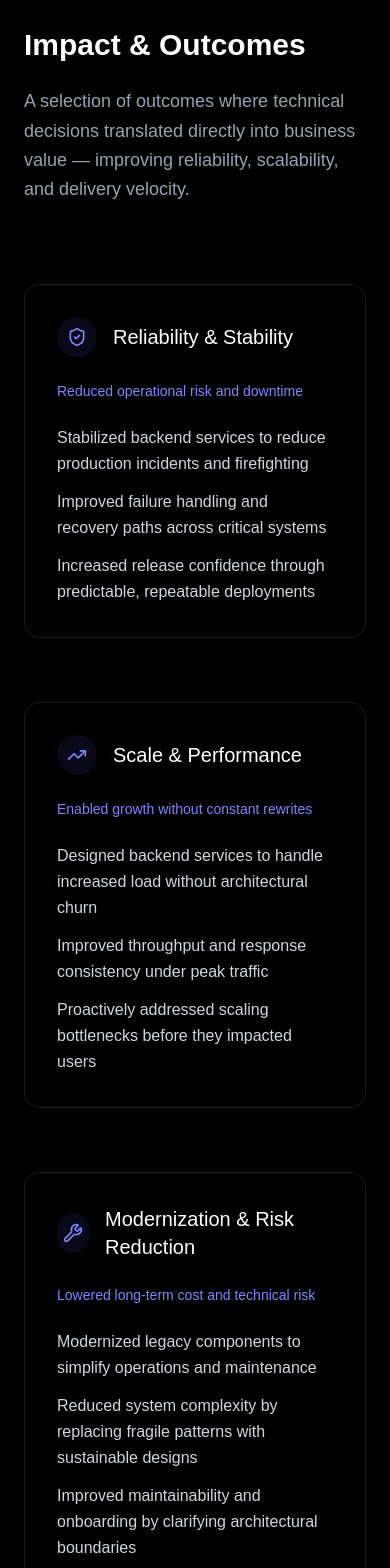
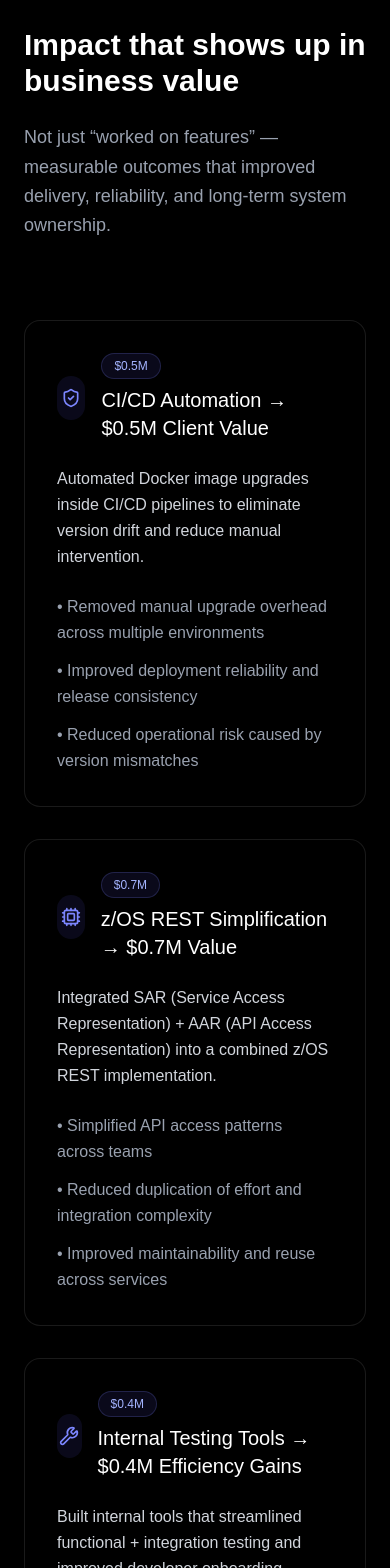
Before and after one commit to MohanaSaravananKumaresan/myportfolio, a Next.js app: page / in a window 390 px wide. Shown: the part 2640-4208 px from the top of the page. Built offline with nearby package versions, Linux system fonts and the light colour scheme.

Commit message:
Phase 3.1

```diff
--- a/app/page.tsx
+++ b/app/page.tsx
@@ -3,6 +3,7 @@ import Hero from "@/components/Hero";
 import About from "@/components/About";
 import Achievements from "@/components/Achievements";
 import Work from "@/components/Work";
+import Credentials from "@/components/Credentials";
 import Section from "@/components/Section";
 
 export default function Home() {
@@ -22,34 +23,8 @@ export default function Home() {
             {/* 3) WORK */}
             <Work />
 
-            {/* 4) CERTIFICATIONS + EDUCATION */}
-            <Section id="credentials" title="Certifications & Education" subtle>
-                <div className="space-y-10 text-gray-300 leading-relaxed">
-                    <div>
-                        <h3 className="text-xl font-medium mb-2">Certifications</h3>
-                        <p className="text-gray-400">
-                            (You’ll add your certifications here — we will format this premium later.)
-                        </p>
-                    </div>
-
-                    <div>
-                        <h3 className="text-xl font-medium mb-2">Education</h3>
-                        <p className="text-gray-400">
-                            (You’ll add your education details here — we will format this premium later.)
-                        </p>
-                    </div>
-
-                    {/* Next anchor */}
-                    <div className="mt-16 flex justify-center">
-                        <a
-                            href="#contact"
-                            className="text-sm text-gray-500 hover:text-indigo-400 transition"
-                        >
-                            Next: Contact ↓
-                        </a>
-                    </div>
-                </div>
-            </Section>
+            {/* 4) CREDENTIALS */}
+            <Credentials />
 
             {/* 5) CONTACT */}
             <Section id="contact" title="Let’s Talk" subtle>
--- a/components/Achievements.tsx
+++ b/components/Achievements.tsx
@@ -1,62 +1,107 @@
 "use client";
 
-import {
-    ShieldCheck,
-    TrendingUp,
-    Wrench,
-    Rocket,
-    ArrowDown,
-} from "lucide-react";
+import { ArrowDown, Award, Bot, Code2, Cpu, ShieldCheck, Wrench } from "lucide-react";
 
 type AchievementItem = {
     title: string;
     icon: any;
-    businessValue: string;
-    points: string[];
+    value: string;
+    description: string;
+    highlights: string[];
 };
 
 const ACHIEVEMENTS: AchievementItem[] = [
     {
-        title: "Reliability & Stability",
+        title: "CI/CD Automation → $0.5M Client Value",
         icon: ShieldCheck,
-        businessValue: "Reduced operational risk and downtime",
-        points: [
-            "Stabilized backend services to reduce production incidents and firefighting",
-            "Improved failure handling and recovery paths across critical systems",
-            "Increased release confidence through predictable, repeatable deployments",
+        value: "$0.5M",
+        description:
+            "Automated Docker image upgrades inside CI/CD pipelines to eliminate version drift and reduce manual intervention.",
+        highlights: [
+            "Removed manual upgrade overhead across multiple environments",
+            "Improved deployment reliability and release consistency",
+            "Reduced operational risk caused by version mismatches",
         ],
     },
     {
-        title: "Scale & Performance",
-        icon: TrendingUp,
-        businessValue: "Enabled growth without constant rewrites",
-        points: [
-            "Designed backend services to handle increased load without architectural churn",
-            "Improved throughput and response consistency under peak traffic",
-            "Proactively addressed scaling bottlenecks before they impacted users",
+        title: "z/OS REST Simplification → $0.7M Value",
+        icon: Cpu,
+        value: "$0.7M",
+        description:
+            "Integrated SAR (Service Access Representation) + AAR (API Access Representation) into a combined z/OS REST implementation.",
+        highlights: [
+            "Simplified API access patterns across teams",
+            "Reduced duplication of effort and integration complexity",
+            "Improved maintainability and reuse across services",
         ],
     },
     {
-        title: "Modernization & Risk Reduction",
+        title: "Internal Testing Tools → $0.4M Efficiency Gains",
         icon: Wrench,
-        businessValue: "Lowered long-term cost and technical risk",
-        points: [
-            "Modernized legacy components to simplify operations and maintenance",
-            "Reduced system complexity by replacing fragile patterns with sustainable designs",
-            "Improved maintainability and onboarding by clarifying architectural boundaries",
+        value: "$0.4M",
+        description:
+            "Built internal tools that streamlined functional + integration testing and improved developer onboarding.",
+        highlights: [
+            "Faster validation cycles and more predictable test execution",
+            "Lower effort for new developers to adopt the workflow",
+            "Improved confidence in changes before release",
         ],
     },
     {
-        title: "Delivery & Execution Excellence",
-        icon: Rocket,
-        businessValue: "Faster delivery with controlled change",
-        points: [
-            "Strengthened CI/CD pipelines to reduce release friction and regressions",
-            "Shortened feedback loops between development and production",
-            "Enabled teams to ship changes more frequently with higher confidence",
+        title: "AI-Assisted Testing → Higher Developer Productivity",
+        icon: Bot,
+        value: "AI",
+        description:
+            "Integrated GitHub Copilot Chat into test automation workflows for faster debugging and test generation.",
+        highlights: [
+            "Enabled intelligent test case generation",
+            "Reduced manual effort in debugging and code writing",
+            "Improved test coverage through faster iteration",
+        ],
+    },
+    {
+        title: "Code Quality Automation → $0.4M Delivery Value",
+        icon: Code2,
+        value: "$0.4M",
+        description:
+            "Created additional Gradle Spotless scripts for automated formatting + verification across teams.",
+        highlights: [
+            "Consistent coding standards with automated enforcement",
+            "Reduced review overhead and formatting noise",
+            "Improved delivery speed with fewer avoidable iterations",
+        ],
+    },
+    {
+        title: "Awards & Recognition",
+        icon: Award,
+        value: "USAA",
+        description:
+            "Recognized for innovation and efficiency improvements in secure application development.",
+        highlights: [
+            "USAA ‘Excellence Award’",
+            "USAA ‘4ward Award’",
+            "Consistent recognition for impact-driven engineering",
         ],
     },
 ];
+
+function ValueChip({ text }: { text: string }) {
+    return (
+        <span
+            className="
+        inline-flex items-center
+        px-3 py-1
+        rounded-full
+        text-xs font-medium
+        bg-indigo-500/10
+        text-indigo-300
+        border border-indigo-400/20
+      "
+        >
+      {text}
+    </span>
+    );
+}
 
 export default function Achievements() {
     return (
@@ -65,25 +110,24 @@ export default function Achievements() {
                 {/* Header */}
                 <div className="max-w-3xl mb-20">
                     <h2 className="text-3xl md:text-4xl font-semibold mb-6">
-                        Impact & Outcomes
+                        Impact that shows up in business value
                     </h2>
                     <p className="text-lg text-gray-400 leading-relaxed">
-                        A selection of outcomes where technical decisions
-                        translated directly into business value — improving
-                        reliability, scalability, and delivery velocity.
+                        Not just “worked on features” — measurable outcomes that improved delivery,
+                        reliability, and long-term system ownership.
                     </p>
                 </div>
 
                 {/* Cards */}
-                <div className="grid grid-cols-1 md:grid-cols-2 gap-16">
-                    {ACHIEVEMENTS.map((item, index) => {
+                <div className="grid grid-cols-1 md:grid-cols-2 gap-8">
+                    {ACHIEVEMENTS.map((item, idx) => {
                         const Icon = item.icon;
 
                         return (
                             <div
-                                key={index}
+                                key={idx}
                                 className="
-                                    relative
+                  group
                   rounded-2xl
                   bg-black/60
                   backdrop-blur
@@ -91,13 +135,16 @@ export default function Achievements() {
                   p-8
                   transition
                   hover:border-indigo-400/40
+                  hover:shadow-lg hover:shadow-indigo-500/10
                 "
                             >
-                                <div className="flex items-center gap-4 mb-6">
+                                <div className="flex items-start justify-between gap-6 mb-6">
+                                    <div className="flex items-center gap-4">
                                         <div
                                             className="
+                        w-11 h-11
+                        rounded-full
                         flex items-center justify-center
-                                            w-10 h-10 rounded-full
                         bg-indigo-500/10
                         text-indigo-400
                       "
@@ -105,19 +152,23 @@ export default function Achievements() {
                                             <Icon size={20} />
                                         </div>
 
-                                    <h3 className="text-xl font-medium">
+                                        <div className="space-y-2">
+                                            <ValueChip text={item.value} />
+                                            <h3 className="text-xl font-medium leading-snug">
                                                 {item.title}
                                             </h3>
                                         </div>
+                                    </div>
+                                </div>
 
-                                <p className="text-sm text-indigo-400 mb-6">
-                                    {item.businessValue}
+                                <p className="text-gray-300 leading-relaxed">
+                                    {item.description}
                                 </p>
 
-                                <ul className="space-y-3 text-gray-300">
-                                    {item.points.map((point, i) => (
+                                <ul className="mt-6 space-y-3 text-gray-400">
+                                    {item.highlights.map((p, i) => (
                                         <li key={i} className="leading-relaxed">
-                                            {point}
+                                            • {p}
                                         </li>
                                     ))}
                                 </ul>
@@ -126,7 +177,7 @@ export default function Achievements() {
                     })}
                 </div>
 
-                {/* NEXT ANCHOR */}
+                {/* Next anchor */}
                 <div className="mt-20 flex justify-center">
                     <a
                         href="#projects"
--- /dev/null
+++ b/components/Credentials.tsx
@@ -0,0 +1,138 @@
+"use client";
+
+import { ArrowDown, GraduationCap, BadgeCheck } from "lucide-react";
+
+type Cert = {
+    name: string;
+    year: string;
+};
+
+const CERTIFICATIONS: Cert[] = [
+    { name: "Workato Pro 2 Certified", year: "2021" },
+    { name: "AWS Certified Cloud Practitioner", year: "2022" },
+    { name: "Agile SAFe Practitioner", year: "2024" },
+    { name: "AWS Certified Developer – Associate", year: "2024" },
+    { name: "AWS Certified AI Practitioner", year: "2025" },
+    { name: "Guidewire Associate Developer – Upgraded to Kurfi", year: "2025" },
+];
+
+export default function Credentials() {
+    return (
+        <section id="credentials" className="px-6 py-32 bg-black text-white">
+            <div className="max-w-6xl mx-auto">
+                {/* Header */}
+                <div className="max-w-3xl mb-16">
+                    <h2 className="text-3xl md:text-4xl font-semibold mb-6">
+                        Credentials
+                    </h2>
+                    <p className="text-lg text-gray-400 leading-relaxed">
+                        Certifications that reflect continuous learning, and education that shaped
+                        my foundation in computing + design.
+                    </p>
+                </div>
+
+                <div className="grid grid-cols-1 md:grid-cols-2 gap-8">
+                    {/* Certifications */}
+                    <div
+                        className="
+              rounded-2xl
+              bg-black/60
+              backdrop-blur
+              border border-white/10
+              p-8
+              transition
+              hover:border-indigo-400/40
+              hover:shadow-lg hover:shadow-indigo-500/10
+            "
+                    >
+                        <div className="flex items-center gap-3 mb-6">
+                            <div className="w-10 h-10 rounded-full bg-indigo-500/10 text-indigo-400 flex items-center justify-center">
+                                <BadgeCheck size={18} />
+                            </div>
+                            <h3 className="text-xl font-medium">Certifications</h3>
+                        </div>
+
+                        <div className="space-y-4">
+                            {CERTIFICATIONS.map((c, i) => (
+                                <div
+                                    key={i}
+                                    className="
+                    flex items-center justify-between gap-6
+                    rounded-xl
+                    border border-white/10
+                    bg-black/40
+                    px-5 py-4
+                  "
+                                >
+                                    <p className="text-gray-200 text-sm leading-relaxed">
+                                        {c.name}
+                                    </p>
+                                    <span className="text-xs text-gray-500 whitespace-nowrap">
+                    {c.year}
+                  </span>
+                                </div>
+                            ))}
+                        </div>
+                    </div>
+
+                    {/* Education */}
+                    <div
+                        className="
+              rounded-2xl
+              bg-black/60
+              backdrop-blur
+              border border-white/10
+              p-8
+              transition
+              hover:border-indigo-400/40
+              hover:shadow-lg hover:shadow-indigo-500/10
+            "
+                    >
+                        <div className="flex items-center gap-3 mb-6">
+                            <div className="w-10 h-10 rounded-full bg-indigo-500/10 text-indigo-400 flex items-center justify-center">
+                                <GraduationCap size={18} />
+                            </div>
+                            <h3 className="text-xl font-medium">Education</h3>
+                        </div>
+
+                        <div className="space-y-6 text-gray-300">
+                            <div className="rounded-xl border border-white/10 bg-black/40 px-5 py-5">
+                                <p className="text-white font-medium">
+                                    B.Sc — Birla Institute of Science and Technology, Pilani
+                                </p>
+                                <p className="mt-2 text-sm text-gray-400 leading-relaxed">
+                                    4-year specialized course in <span className="text-indigo-300">Computing & Design</span>
+                                </p>
+                                <p className="mt-2 text-xs text-gray-500">2021 – 2025</p>
+                            </div>
+
+                            <div className="rounded-xl border border-white/10 bg-black/40 px-5 py-5">
+                                <p className="text-white font-medium">HCL TechBee</p>
+                                <p className="mt-2 text-sm text-gray-400 leading-relaxed">
+                                    Early-career program that strengthened practical engineering foundations
+                                    and industry readiness.
+                                </p>
+                                <p className="mt-2 text-xs text-gray-500">2019 – 2020</p>
+                            </div>
+                        </div>
+                    </div>
+                </div>
+
+                {/* Next anchor */}
+                <div className="mt-20 flex justify-center">
+                    <a
+                        href="#contact"
+                        className="
+              inline-flex items-center gap-2
+              text-sm text-gray-500
+              hover:text-indigo-400
+              transition
+            "
+                    >
+                        Next: Contact <ArrowDown size={16} />
+                    </a>
+                </div>
+            </div>
+        </section>
+    );
+}
```
Lines whose indentation alone changed are shown as unchanged.
